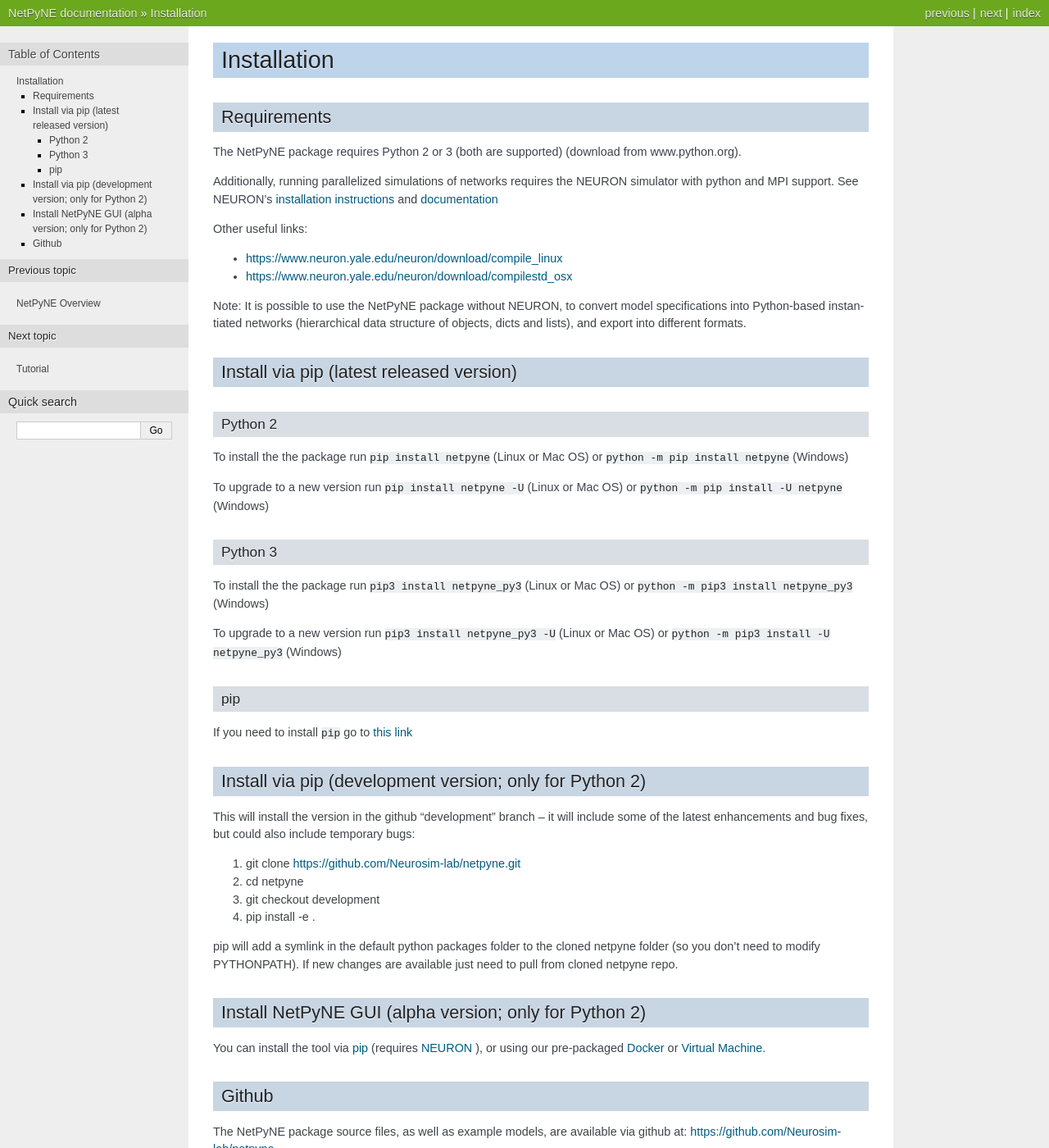
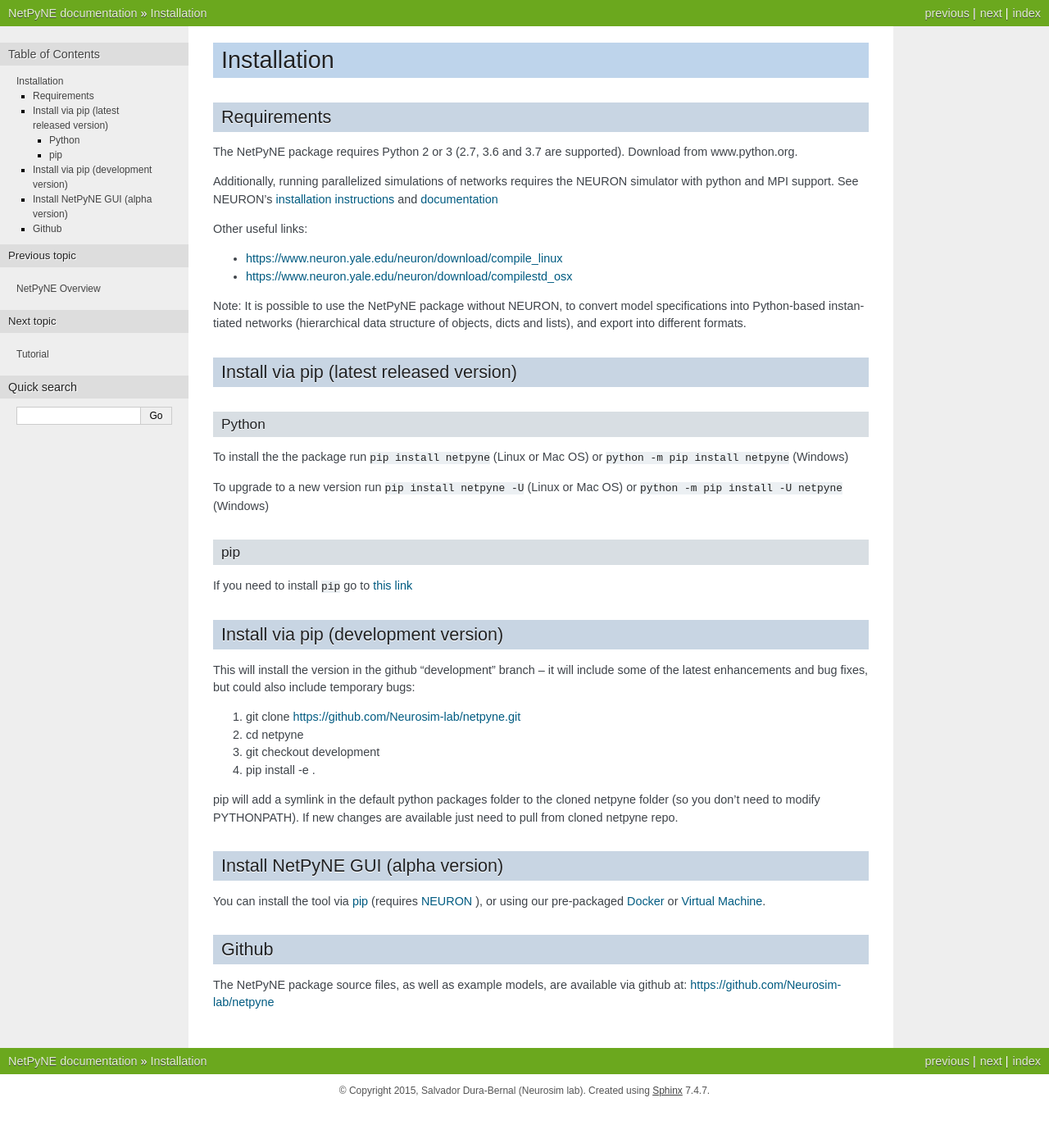
Before and after one commit to suny-downstate-medical-center/netpyne, a Sphinx documentation site: the page built from doc/source/install.rst, in a window 1280 px wide and 1400 px high. Shown: the whole window at 82% size. Built offline with Sphinx 7.4.7, drawn with Linux system fonts in a browser that asks for light colours.

Commit message:
updated install for python 2+3

```diff
--- a/doc/source/install.rst
+++ b/doc/source/install.rst
@@ -7,7 +7,7 @@
 Requirements
 ------------
 
-The NetPyNE package requires Python 2 or 3 (both are supported) (download from www.python.org).
+The NetPyNE package requires Python 2 or 3 (2.7, 3.6 and 3.7 are supported). Download from www.python.org.
 
 Additionally, running parallelized simulations of networks requires the NEURON simulator with python and MPI support. See NEURON's `installation instructions <http://www.neuron.yale.edu/neuron/download/>`_ and `documentation <http://www.neuron.yale.edu/neuron/static/new_doc/index.html>`_
 
@@ -21,19 +21,12 @@
 Install via pip (latest released version)
 -----------------------------------------
 
-Python 2
-^^^^^^^^^^^^
+Python
+^^^^^^^^^
 
 To install the the package run ``pip install netpyne`` (Linux or Mac OS) or ``python -m pip install netpyne`` (Windows)
 
 To upgrade to a new version run ``pip install netpyne -U`` (Linux or Mac OS) or ``python -m pip install -U netpyne`` (Windows)
-
-Python 3
-^^^^^^^^^^^^
-
-To install the the package run ``pip3 install netpyne_py3`` (Linux or Mac OS) or ``python -m pip3 install netpyne_py3`` (Windows)
-
-To upgrade to a new version run ``pip3 install netpyne_py3 -U`` (Linux or Mac OS) or ``python -m pip3 install -U netpyne_py3`` (Windows)
 
 
 pip
@@ -41,7 +34,7 @@
 If you need to install ``pip`` go to `this link <https://pip.pypa.io/en/stable/installing/>`_
 
 
-Install via pip (development version; only for Python 2)
+Install via pip (development version)
 --------------------------------------
 
 This will install the version in the github "development" branch -- it will include some of the latest enhancements and bug fixes, but could also include temporary bugs:
@@ -53,8 +46,8 @@
 
 pip will add a symlink in the default python packages folder to the cloned netpyne folder (so you don't need to modify PYTHONPATH). If new changes are available just need to pull from cloned netpyne repo.
 
-Install NetPyNE GUI (alpha version; only for Python 2)
---------------------------------------
+Install NetPyNE GUI (alpha version)
+------------------------------------------------------
 
 You can install the tool via `pip <https://github.com/MetaCell/NetPyNE-UI/wiki/Pip-installation>`_ (requires `NEURON <https://github.com/MetaCell/NetPyNE-UI/wiki/Installing-NEURON-crxd-Version>`_ ), or using our pre-packaged `Docker <https://github.com/MetaCell/NetPyNE-UI/wiki/Docker-installation>`_ or `Virtual Machine <https://github.com/MetaCell/NetPyNE-UI/wiki/Virtual-Machine-Installation>`_.
 
```
